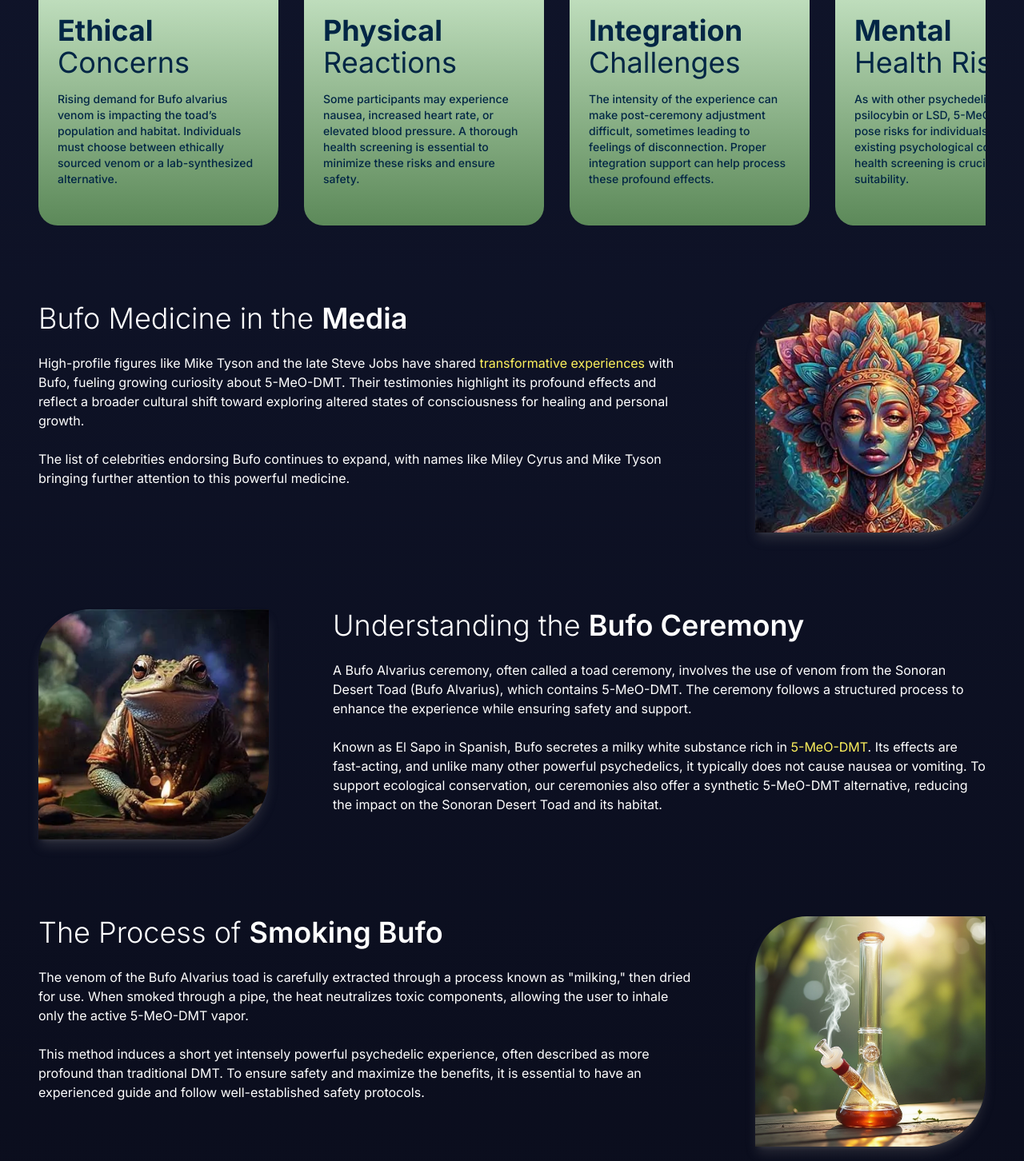
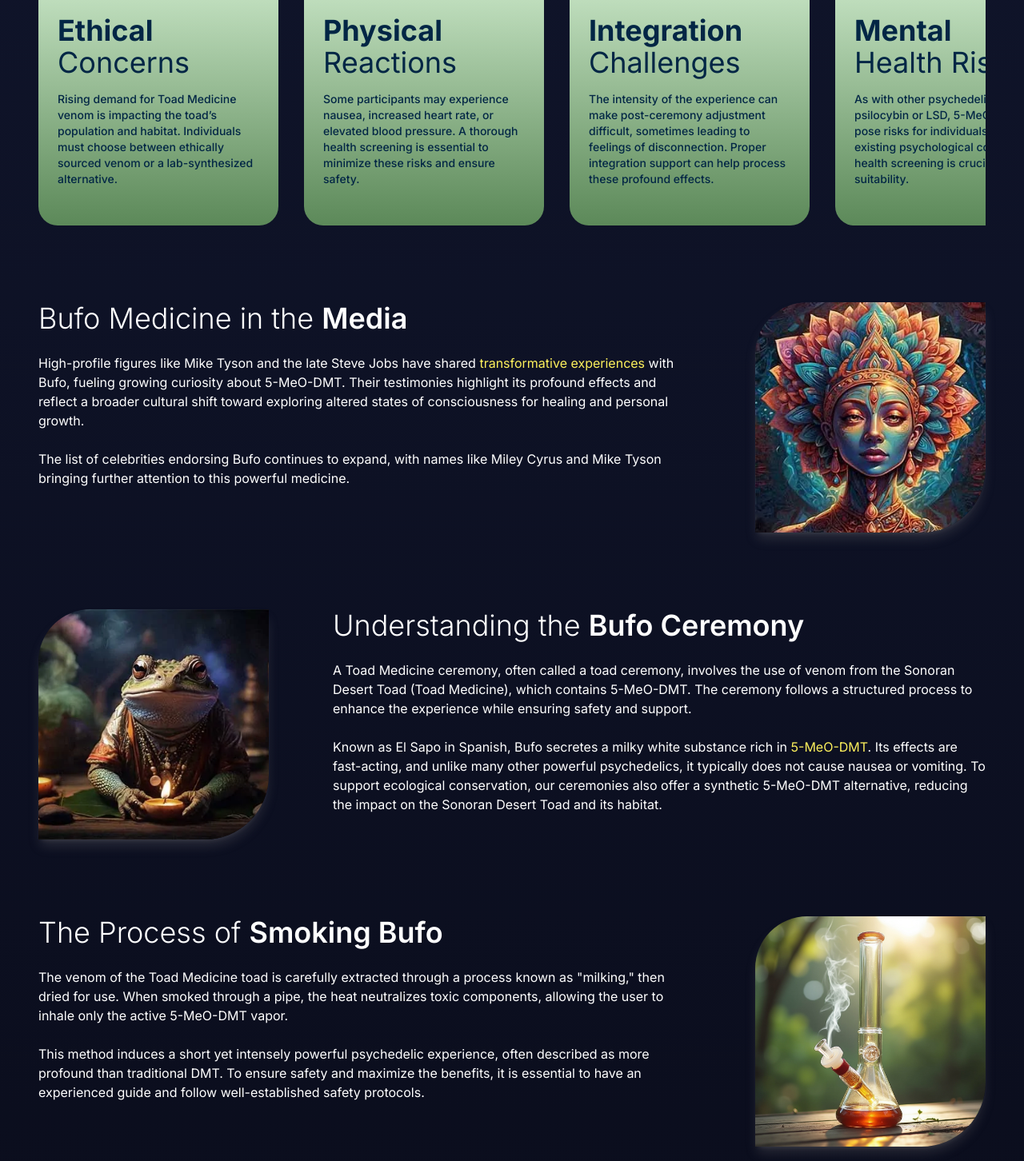
Before and after one commit to htetaungkhant/enrique-website-frontend, a Next.js app: page / in a window 1280 px wide. Shown: the part 2878-4330 px from the top of the page at 80% size. Built offline with nearby package versions, Linux system fonts and the light colour scheme; no server answers.

Commit message:
feat: Update terminology from 'Bufo Alvarius' to 'Toad Medicine' across multiple components for consistency

```diff
--- a/components/HomePage/CardsRow/SecondCRSection.js
+++ b/components/HomePage/CardsRow/SecondCRSection.js
@@ -79,7 +79,7 @@ const SecondCRSection = () => {
                 <AnimatedCard isDragging={isDragging} badgeText="Drawbacks" index={1}>
                     <div className="flex flex-col gap-4 inter-font text-[#022645]">
                         <h2 className="font-normal text-xl md:text-2xl lg:text-4xl"><strong className="font-bold">Ethical</strong> <br />Concerns</h2>
-                        <p className="text-xs md:text-sm font-medium">Rising demand for Bufo alvarius venom is impacting the toad’s population and habitat. Individuals must choose between ethically sourced venom or a lab-synthesized alternative.</p>
+                        <p className="text-xs md:text-sm font-medium">Rising demand for Toad Medicine venom is impacting the toad’s population and habitat. Individuals must choose between ethically sourced venom or a lab-synthesized alternative.</p>
                     </div>
                 </AnimatedCard>
                 <AnimatedCard isDragging={isDragging} badgeText="Drawbacks" index={2}>
@@ -108,7 +108,7 @@ const SecondCRSection = () => {
                     <AnimatedCard isDragging={isDragging} badgeText="Drawbacks" index={1} animate={false}>
                         <div className="flex flex-col gap-4 inter-font text-[#022645]">
                             <h2 className="font-normal text-xl md:text-2xl lg:text-4xl"><strong className="font-bold">Ethical</strong> <br />Concerns</h2>
-                            <p className="text-xs md:text-sm font-medium">Rising demand for Bufo alvarius venom is impacting the toad’s population and habitat. Individuals must choose between ethically sourced venom or a lab-synthesized alternative.</p>
+                            <p className="text-xs md:text-sm font-medium">Rising demand for Toad Medicine venom is impacting the toad’s population and habitat. Individuals must choose between ethically sourced venom or a lab-synthesized alternative.</p>
                         </div>
                     </AnimatedCard>
                     <AnimatedCard isDragging={isDragging} badgeText="Drawbacks" index={2} animate={false}>
--- a/components/common/ChatBot.js
+++ b/components/common/ChatBot.js
@@ -9,7 +9,7 @@ import { Button } from "../ui/button";
 import { Input } from "../ui/input";
 
 const quickActions = [
-    "Learn About Bufo Alvarius (5-MeO-DMT)",
+    "Learn About Toad Medicine (5-MeO-DMT)",
     "Explore Our Private VIP Retreats",
     "Safety & Preparation Guidelines",
     "Healing & Integration Support",
--- a/components/common/PageHeader.js
+++ b/components/common/PageHeader.js
@@ -82,7 +82,7 @@ const PageHeader = ({
                                             <Link href="/kambo" className="w-full py-1 px-3">Kambo</Link>
                                         </li>
                                         <li className="flex rounded-md whitespace-nowrap text-black hover:bg-gray-100">
-                                            <Link href="/bufo-alvarius" className="w-full py-1 px-3">Bufo Alvarius</Link>
+                                            <Link href="/bufo-alvarius" className="w-full py-1 px-3">Toad Medicine</Link>
                                         </li>
                                         <li className="flex rounded-md text-black hover:bg-gray-100">
                                             <Link href="/ayahuasca" className="w-full py-1 px-3">Ayahuasca</Link>
@@ -141,7 +141,7 @@ const PageHeader = ({
                                         <Link href="/kambo" className="w-full py-1 px-3">Kambo</Link>
                                     </li>
                                     <li className="flex rounded-md text-center whitespace-nowrap">
-                                        <Link href="/bufo-alvarius" className="w-full py-1 px-3">Bufo Alvarius</Link>
+                                        <Link href="/bufo-alvarius" className="w-full py-1 px-3">Toad Medicine</Link>
                                     </li>
                                     <li className="flex rounded-md text-center">
                                         <Link href="/ayahuasca" className="w-full py-1 px-3">Ayahuasca</Link>
--- a/pages/bufo-alvarius.js
+++ b/pages/bufo-alvarius.js
@@ -131,7 +131,7 @@ const cardsRowSectionData5 = {
 const BufoAlvariusPage = () => {
     return (
         <main>
-            <PageHeaderWithBanner title="Bufo Alvarius" />
+            <PageHeaderWithBanner title="Toad Medicine" />
             <div className="h-32 bg-gradient-to-b from-[#000000] to-[#00000000]" />
             <UniformInfoSection image="/image/1.png" imageAspectRatio="portrait" reverse={true} className="-mt-24">
                 <h2 className="text-white text-2xl inter-font font-medium lg:text-3xl xl:text-4xl">The Divine Molecule</h2>
@@ -144,7 +144,7 @@ const BufoAlvariusPage = () => {
             <UniformInfoSection image="/image/2.png">
                 <h2 className="text-white text-2xl inter-font font-medium lg:text-3xl xl:text-4xl">Unveiling the Sacred Molecule</h2>
                 <div className="text-white inter-font flex flex-col gap-6">
-                    <p>5-MeO-DMT, often called "The Divine Molecule," belongs to the tryptamine class of psychedelics, alongside DMT and LSD. Unlike DMT, which is known for its intense visual hallucinations, 5-MeO-DMT is celebrated for inducing profound, often indescribable, spiritual experiences. When derived from the Bufo alvarius toad, it is commonly referred to as Bufo, whereas its synthetic form is sometimes called Jaguar.</p>
+                    <p>5-MeO-DMT, often called "The Divine Molecule," belongs to the tryptamine class of psychedelics, alongside DMT and LSD. Unlike DMT, which is known for its intense visual hallucinations, 5-MeO-DMT is celebrated for inducing profound, often indescribable, spiritual experiences. When derived from the Toad Medicine toad, it is commonly referred to as Bufo, whereas its synthetic form is sometimes called Jaguar.</p>
                     <p>This compound is significantly more potent than DMT, estimated to be four to six times stronger. A recent study <Link href="https://www.frontiersin.org/journals/psychology/articles/10.3389/fpsyg.2018.02459/full" target="_blank" className="text-[#fef15c]">published in Frontiers in Psychology</Link> found that a small dose of Bufo produced mystical effects comparable to a high dose of psilocybin.</p>
                     <p>Beyond its potency, what sets 5-MeO-DMT apart is the rapid onset and short duration of its effects. The experience begins almost instantly after inhalation, reaches its peak within minutes, and fades within roughly 30 minutes. Despite its brevity, this intense journey often leaves individuals with lasting insights and an enhanced sense of well-being.</p>
                 </div>
--- a/pages/flight-service.js
+++ b/pages/flight-service.js
@@ -141,7 +141,7 @@ const FlightServicePage = () => {
                     <div className="max-md:order-2 flex-1 text-[#212A63] px-2 py-2 lg:px-3 lg:py-3 xl:px-6 xl:py-8 bg-gradient-to-b from-[#D7F2D5] to-[#5C8959] rounded-xl">
                         <ul className="h-full flex flex-col justify-between font-medium">
                             <li><strong className="text-xl">Kambo Cleansing</strong> – An Amazonian detox ritual for immunity and energy balance</li>
-                            <li><strong className="text-xl">Bufo Alvarius (5-MeO-DMT)</strong> – A one-on-one journey with the 'God molecule' for profound spiritual awakening.</li>
+                            <li><strong className="text-xl">Toad Medicine (5-MeO-DMT)</strong> – A one-on-one journey with the 'God molecule' for profound spiritual awakening.</li>
                             <li><strong className="text-xl">Ayahuasca Ceremonies</strong> – Sacred plant medicine sessions for deep emotional healing and higher self-connection.</li>
                             <li><strong className="text-xl">Yoga & Meditation</strong> –Daily guided practices to restore balance and mindfulness.</li>
                             <li><strong className="text-xl">Breathwork Therapy</strong> –  Techniques to release trauma, reduce stress, and elevate consciousness.</li>
--- a/pages/index.js
+++ b/pages/index.js
@@ -137,7 +137,7 @@ export default function HomePage() {
 			<FirstCRSection />
 			<InfoSection image="/image/BufosPotential.png">
 				<h2 className="text-white text-2xl inter-font font-light lg:text-4xl">Scientific Validation of <strong className="font-semibold">Bufo's Potential</strong></h2>
-				<p className="text-white inter-font">Research into 5-MeO-DMT, one of 21 alkaloids found in Bufo Alvarius venom, has gained remarkable traction. Leading institutions such as Johns Hopkins and the University of London are spearheading studies on its effects. Johns Hopkins has even published <Link href="" target="_blank" className="text-[#fef15c]">ground-breaking</Link> research highlighting its potential in <Link href="https://hub.jhu.edu/magazine/2019/summer/toad-venom-therapy/" target="_blank" className="text-[#fef15c]">addressing depression and anxiety</Link>.</p>
+				<p className="text-white inter-font">Research into 5-MeO-DMT, one of 21 alkaloids found in Toad Medicine venom, has gained remarkable traction. Leading institutions such as Johns Hopkins and the University of London are spearheading studies on its effects. Johns Hopkins has even published <Link href="" target="_blank" className="text-[#fef15c]">ground-breaking</Link> research highlighting its potential in <Link href="https://hub.jhu.edu/magazine/2019/summer/toad-venom-therapy/" target="_blank" className="text-[#fef15c]">addressing depression and anxiety</Link>.</p>
 				<p className="text-white inter-font">These studies seek to uncover the impact of 5-MeO-DMT on mental health, consciousness, and neurological function, reinforcing its therapeutic value. At the same time, mainstream media has amplified interest, with coverage from outlets like Forbes Magazine and Hamilton's Pharmacopeia, reflecting a growing cultural acceptance of this powerful compound.</p>
 			</InfoSection>
 			<SecondCRSection />
@@ -148,12 +148,12 @@ export default function HomePage() {
 			</InfoSection>
 			<InfoSection image="/image/BufoCeremony.png" smallImage={true}>
 				<h2 className="text-white text-2xl inter-font font-light lg:text-4xl">Understanding the <strong className="font-semibold">Bufo Ceremony</strong></h2>
-				<p className="text-white inter-font">A Bufo Alvarius ceremony, often called a toad ceremony, involves the use of venom from the Sonoran Desert Toad (Bufo Alvarius), which contains 5-MeO-DMT. The ceremony follows a structured process to enhance the experience while ensuring safety and support.</p>
+				<p className="text-white inter-font">A Toad Medicine ceremony, often called a toad ceremony, involves the use of venom from the Sonoran Desert Toad (Toad Medicine), which contains 5-MeO-DMT. The ceremony follows a structured process to enhance the experience while ensuring safety and support.</p>
 				<p className="text-white inter-font">Known as El Sapo in Spanish, Bufo secretes a milky white substance rich in <Link href="https://www.forbes.com/sites/davidcarpenter/2020/02/02/5-meo-dmt-the-20-minute-psychoactive-toad-experience-thats-transforming-lives/" target="_blank" className="text-[#fef15c]">5-MeO-DMT</Link>. Its effects are fast-acting, and unlike many other powerful psychedelics, it typically does not cause nausea or vomiting. To support ecological conservation, our ceremonies also offer a synthetic 5-MeO-DMT alternative, reducing the impact on the Sonoran Desert Toad and its habitat.</p>
 			</InfoSection>
 			<InfoSection image="/image/SmokingBufo.png" smallImage={true} reverse={true}>
 				<h2 className="text-white text-2xl inter-font font-light lg:text-4xl">The Process of <strong className="font-semibold">Smoking Bufo</strong></h2>
-				<p className="text-white inter-font">The venom of the Bufo Alvarius toad is carefully extracted through a process known as "milking," then dried for use. When smoked through a pipe, the heat neutralizes toxic components, allowing the user to inhale only the active 5-MeO-DMT vapor.</p>
+				<p className="text-white inter-font">The venom of the Toad Medicine toad is carefully extracted through a process known as "milking," then dried for use. When smoked through a pipe, the heat neutralizes toxic components, allowing the user to inhale only the active 5-MeO-DMT vapor.</p>
 				<p className="text-white inter-font">This method induces a short yet intensely powerful psychedelic experience, often described as more profound than traditional DMT. To ensure safety and maximize the benefits, it is essential to have an experienced guide and follow well-established safety protocols.</p>
 			</InfoSection>
 			<CardGridSection
```
